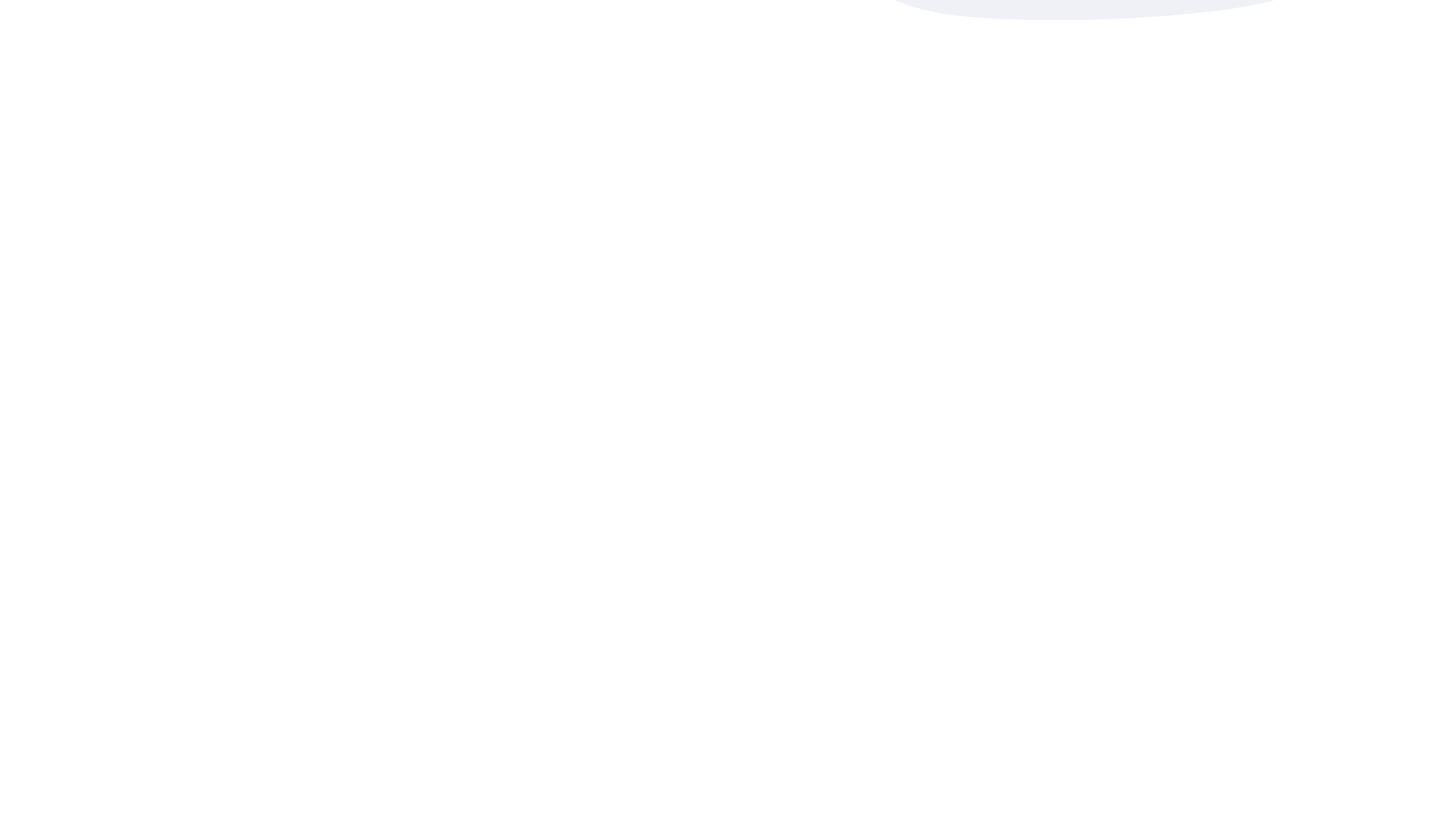
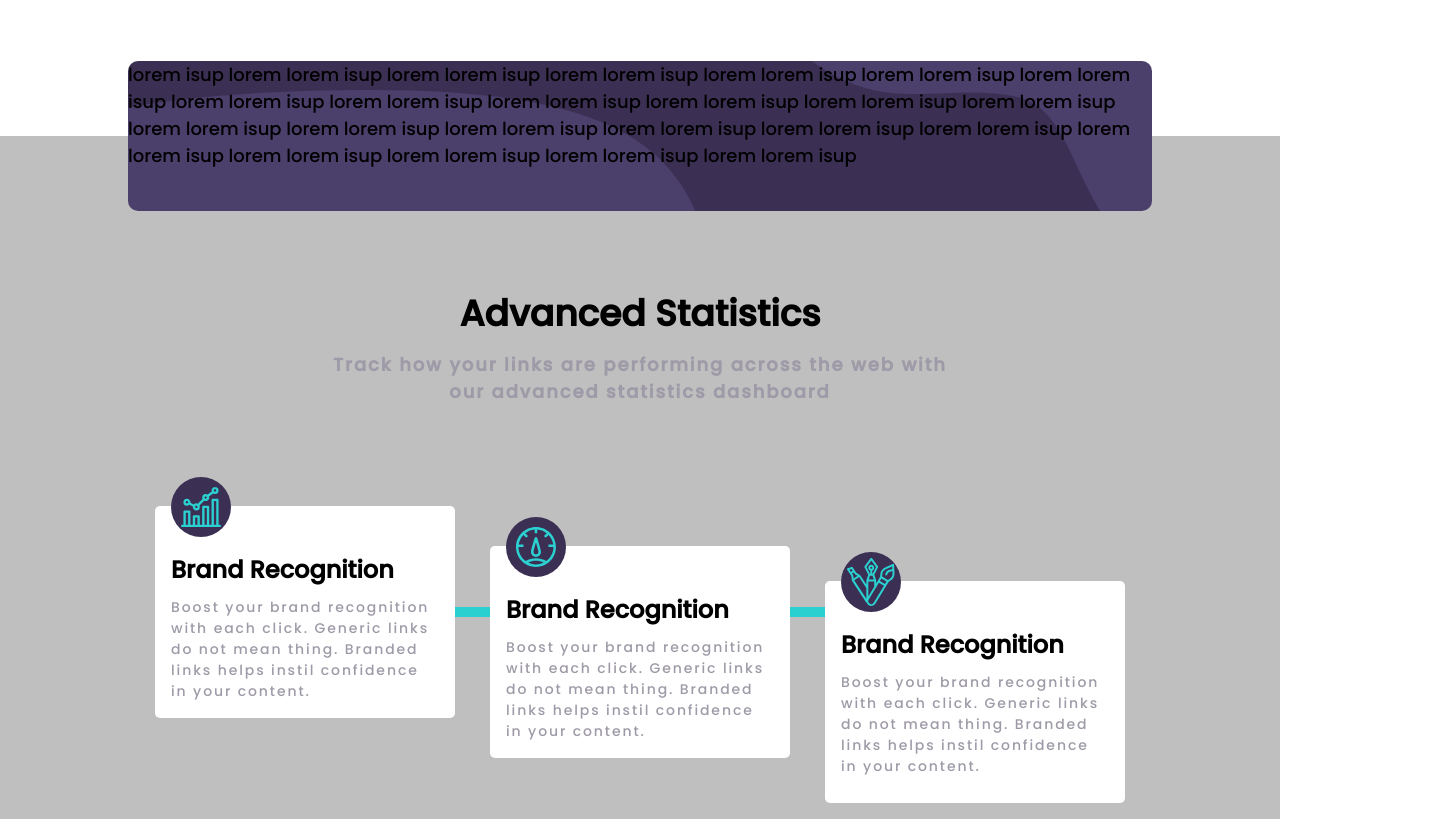
Before and after one commit to MNShakib/shortly, a React (Create React App) app: page / in a window 1280 px wide. Shown: the part 580-1399 px from the top of the page, 1437 px wide, since content can reach past the window. Before the commit the page ends 800 px from the top, so only its background shows below. Built offline with nearby package versions, Linux system fonts and the light colour scheme.

Commit message:
urlShorten done

```diff
--- a/src/App.js
+++ b/src/App.js
@@ -1,18 +1,25 @@
 import React from "react";
 //style
+import styled from "styled-components";
 import GlobalStyle from "./design/globalStyled";
 //components
 import Nav from "./design/components/nav";
 import Intro from "./design/components/intro";
+import Short from "./design/components/urlShort";
 
 function App() {
   return (
-    <div>
+    <Main>
       <GlobalStyle />
       <Nav />
       <Intro />
-    </div>
+      <Short />
+    </Main>
   );
 }
 
+const Main = styled.div`
+  width: 100%;
+`;
+
 export default App;
--- a/src/design/components/nav.js
+++ b/src/design/components/nav.js
@@ -26,6 +26,7 @@ const Nav = () => {
 };
 
 const NavBar = styled.nav`
+  width: 100%;
   min-height: 10vh;
   padding: 2rem 8rem 1.5rem;
   display: flex;
@@ -40,6 +41,9 @@ const NavBar = styled.nav`
   img {
     width: 120px;
     height: 30px;
+  }
+  @media screen and (max-width: 375px) {
+    padding: 0;
   }
 `;
 
@@ -75,6 +79,9 @@ const List = styled.ul`
     color: black;
     cursor: pointer;
   }
+  @media screen and (max-width: 750px) {
+    display: none;
+  }
 `;
 
 export default Nav;
--- a/src/design/components/urlShort.js
+++ b/src/design/components/urlShort.js
@@ -1,17 +1,147 @@
 import React from "react";
 //style
 import styled from "styled-components";
+//Image
+import bgShorten from "../../images/bg-shorten-desktop.svg";
+import brandRecognition from "../../images/icon-brand-recognition.svg";
+import detailRecord from "../../images/icon-detailed-records.svg";
+import customizable from "../../images/icon-fully-customizable.svg";
 
 const Short = () => {
-  return <Container></Container>;
+  return (
+    <Container>
+      <Work>
+        lorem isup lorem lorem isup lorem lorem isup lorem lorem isup lorem
+        lorem isup lorem lorem isup lorem lorem isup lorem lorem isup lorem
+        lorem isup lorem lorem isup lorem lorem isup lorem lorem isup lorem
+        lorem isup lorem lorem isup lorem lorem isup lorem lorem isup lorem
+        lorem isup lorem lorem isup lorem lorem isup lorem lorem isup lorem
+        lorem isup lorem lorem isup lorem lorem isup lorem lorem isup
+      </Work>
+      <h1>Advanced Statistics</h1>
+      <h3>Track how your links are performing across the web with</h3>
+      <h3>our advanced statistics dashboard</h3>
+      <CardDesign>
+        <Card>
+          <div className="circle">
+            <img src={brandRecognition} alt="Recognition" />
+          </div>
+          <div>
+            <h1>Brand Recognition</h1>
+            <h3>
+              Boost your brand recognition with each click. Generic links do not
+              mean thing. Branded links helps instil confidence in your content.
+            </h3>
+          </div>
+        </Card>
+        <Dash></Dash>
+        <Card className="card1">
+          <div className="circle">
+            <img src={detailRecord} alt="detail" />
+          </div>
+          <div>
+            <h1>Brand Recognition</h1>
+            <h3>
+              Boost your brand recognition with each click. Generic links do not
+              mean thing. Branded links helps instil confidence in your content.
+            </h3>
+          </div>
+        </Card>
+        <Dash></Dash>
+        <Card className="card2">
+          <div className="text">
+            <div className="circle">
+              <img src={customizable} alt="Recognition" />
+            </div>
+            <h1>Brand Recognition</h1>
+            <h3>
+              Boost your brand recognition with each click. Generic links do not
+              mean thing. Branded links helps instil confidence in your content.
+            </h3>
+          </div>
+        </Card>
+      </CardDesign>
+    </Container>
+  );
 };
 
 const Container = styled.div`
-  padding: 8rem;
+  width: 100%;
+  padding: 0 8rem;
   display: flex;
   justify-content: center;
   align-items: center;
   flex-direction: column;
+  background-color: #bfbfbf;
+  position: relative;
+  h1 {
+    margin-bottom: 10px;
+  }
+  h3 {
+    font-size: 18px;
+    color: #9e9aa7;
+    letter-spacing: 0.05cm;
+    font-weight: 700;
+  }
+`;
+
+const Work = styled.div`
+  position: relative;
+  height: 150px;
+  background-color: #3b3054;
+  border-radius: 10px;
+  background-image: url(${bgShorten});
+  top: -75px;
+`;
+
+const CardDesign = styled.div`
+  display: flex;
+  justify-content: center;
+  align-items: center;
+  padding: 6rem 0;
+  position: relative;
+  .card1 {
+    bottom: -40px;
+  }
+  .card2 {
+    bottom: -80px;
+  }
+`;
+
+const Card = styled.div`
+  width: 300px;
+  padding: 1rem;
+  background-color: white;
+  border-radius: 5px;
+  position: relative;
+  h1 {
+    font-size: 24px;
+  }
+  h3 {
+    font-size: 14px;
+    font-weight: 500;
+  }
+  .circle {
+    width: 60px;
+    height: 60px;
+    position: relative;
+    background-color: #3b3054;
+    border-radius: 50%;
+    display: flex;
+    justify-content: center;
+    align-items: center;
+    margin-top: -45px;
+    margin-bottom: 15px;
+  }
+  .text {
+    margin-bottom: 10px;
+  }
+`;
+
+const Dash = styled.div`
+  width: 35px;
+  height: 10px;
+  background-color: #2acfcf;
 `;
 
 export default Short;
--- a/src/design/globalStyled.js
+++ b/src/design/globalStyled.js
@@ -30,6 +30,7 @@ body{
     overflow-x: hidden;
     font-size:18px;
     font-family: 'Poppins', sans-serif;
+
 }
 body>*{
     width: 100%;
```
Also changed, not shown: src/design/components/footer.js (added, +13 -0 lines), src/design/components/intro.js (+23 -1 lines).
